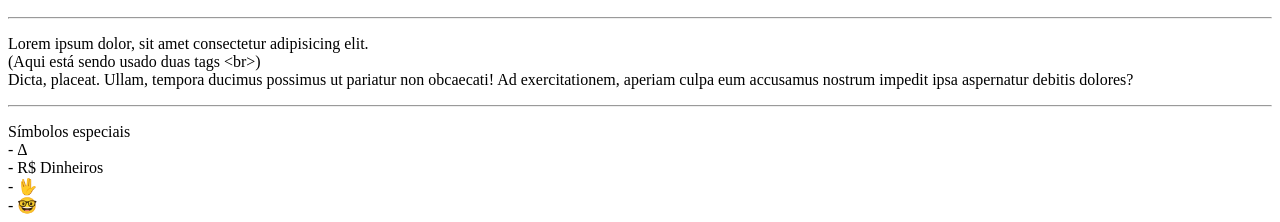
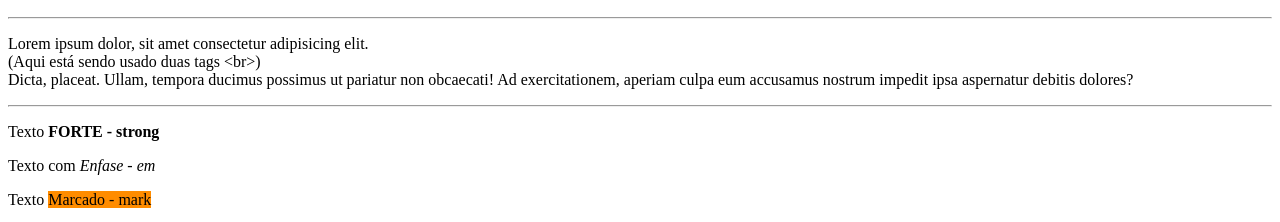
Before and after one commit to LKodex/PaginaPessoalHTMLJS, a plain HTML site: page index.html in a window 1280 px wide. Shown: the part 110-332 px from the top of the page. Drawn offline with Linux system fonts and the light colour scheme.

Commit message:
Update index.html

```diff
--- a/index.html
+++ b/index.html
@@ -5,6 +5,11 @@
         <meta charset="UTF-8">
         <meta name="viewport" content="width=device-width, initial-scale=1.0">
         <link rel="shortcut icon" href="images/favicon.ico" type="image/x-icon">
+        <style>
+            mark{
+                background-color: darkorange;
+            }
+        </style>
     </head>
     <body>
         <h1>Lucas G. Cordeiro</h1>
@@ -12,6 +17,9 @@
         <hr>
         <p>Lorem ipsum dolor, sit amet consectetur adipisicing elit.<br>(Aqui está sendo usado duas tags &lt;br&gt;)<br>Dicta, placeat. Ullam, tempora ducimus possimus ut pariatur non obcaecati! Ad exercitationem, aperiam culpa eum accusamus nostrum impedit ipsa aspernatur debitis dolores?</p>
         <hr>
+        <p>Texto <strong>FORTE - strong</strong></p>
+        <p>Texto com <em>Enfase - em</em></p>
+        <p>Texto <mark>Marcado - mark</mark></p>
         <p>Símbolos especiais
             <br>- &Delta;
             <br>- R&dollar; Dinheiros
```
